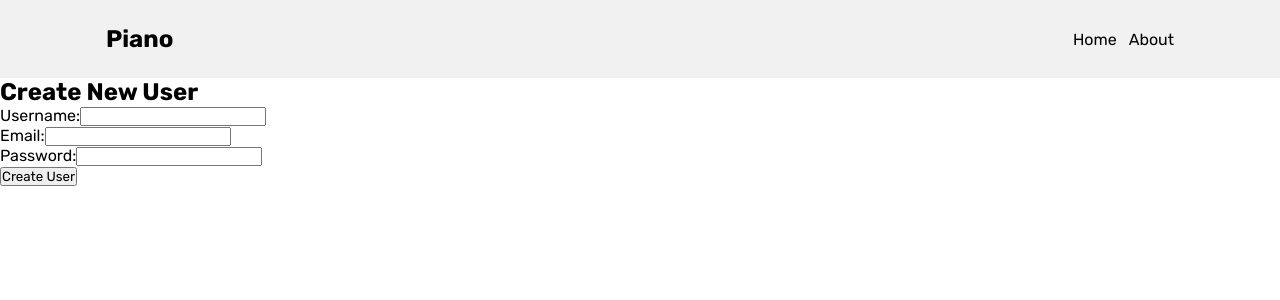
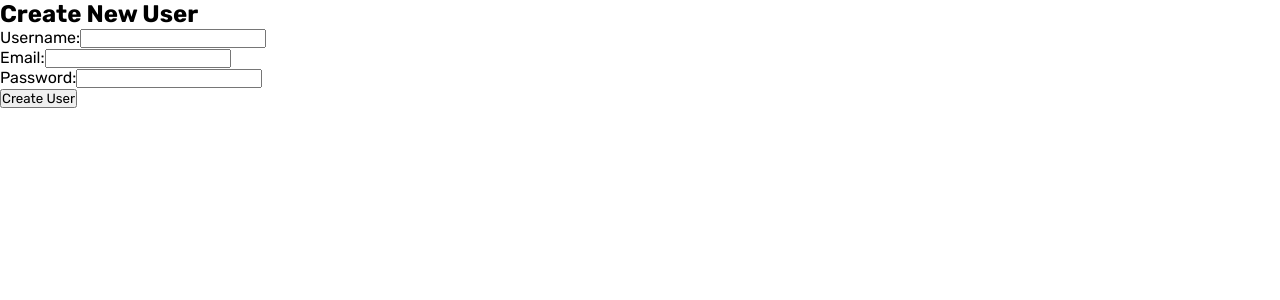
Before and after one commit to AarhamH/MyPiano, a Vue app in the folder vue-client/: page /signup in a window 1280 px wide. Shown: the top 300 px of the page. Built offline with nearby package versions, Linux system fonts and the light colour scheme.

Commit message:
Conditional rendering for header

```diff
--- a/vue-client/src/App.vue
+++ b/vue-client/src/App.vue
@@ -1,12 +1,11 @@
 <script setup>
 import { RouterView } from 'vue-router'
-import Header from "./components/Header.vue"
 import HomeView from './views/HomeView.vue';
+import Layout from './components/Layout.vue';
 </script>
 
 <template>
-  <Header/>
-  <RouterView />
+  <Layout/>
 </template>
 
 <style lang="scss">
--- a/vue-client/src/components/Header.vue
+++ b/vue-client/src/components/Header.vue
@@ -16,8 +16,9 @@
     </header>
 </template>
 
-<script setup>
-import { RouterLink } from 'vue-router';
+<script>
+  import { RouterLink } from 'vue-router';
+  import { onMounted } from 'vue';
 
 </script>
 
--- /dev/null
+++ b/vue-client/src/components/Layout.vue
@@ -0,0 +1,25 @@
+<!-- Layout.vue -->
+<template>
+    <div>
+      <Header v-if="hideHeader" />
+      <RouterView/>
+    </div>
+  </template>
+
+  <script>
+  import Header from './Header.vue';
+  import { RouterView } from 'vue-router'
+
+
+  export default {
+    components: {
+      Header,
+    },
+    computed: {
+      hideHeader() {
+        // Conditionally show the header based on the current route
+        return !['/login', '/signup'].includes(this.$route.path);
+      },
+    },
+  };
+  </script>
--- a/vue-client/src/router/index.js
+++ b/vue-client/src/router/index.js
@@ -3,6 +3,7 @@ import HomeView from '../views/HomeView.vue'
 import AboutView from '../views/AboutView.vue'
 import SignupView from '../views/SignupView.vue'
 import LoginView from '../views/LoginView.vue'
+import Layout from '../components/Layout.vue'
 
 
 
@@ -12,26 +13,31 @@ const router = createRouter({
   routes: [
     {
       path: '/',
+      name: 'layout',
+      component: Layout,
+      children: [
+        {
+          path: '/signup',
+          name: 'signup',
+          component: SignupView
+        },
+        {
+          path: '/login',
+          name: 'login',
+          component: LoginView
+        },
+      ],
+    },
+
+    {
+      path: '',
       name: 'home',
       component: HomeView
     },
     {
       path: '/about',
       name: 'about',
-      // route level code-splitting
-      // this generates a separate chunk (About.[hash].js) for this route
-      // which is lazy-loaded when the route is visited.
       component: AboutView
-    },
-    {
-      path: '/signup',
-      name: 'signup',
-      component: SignupView
-    },
-    {
-      path: '/login',
-      name: 'login',
-      component: LoginView
     },
   ]
 })
--- a/vue-client/src/views/SignupView.vue
+++ b/vue-client/src/views/SignupView.vue
@@ -50,7 +50,7 @@
             throw new Error(`HTTP error! Status: ${response.status}`);
           }
 
-        } catch (error) {
+         } catch (error) {
           console.error('Error creating user:', error);
           // Handle errors here (e.g., show an error message)
         }
```
